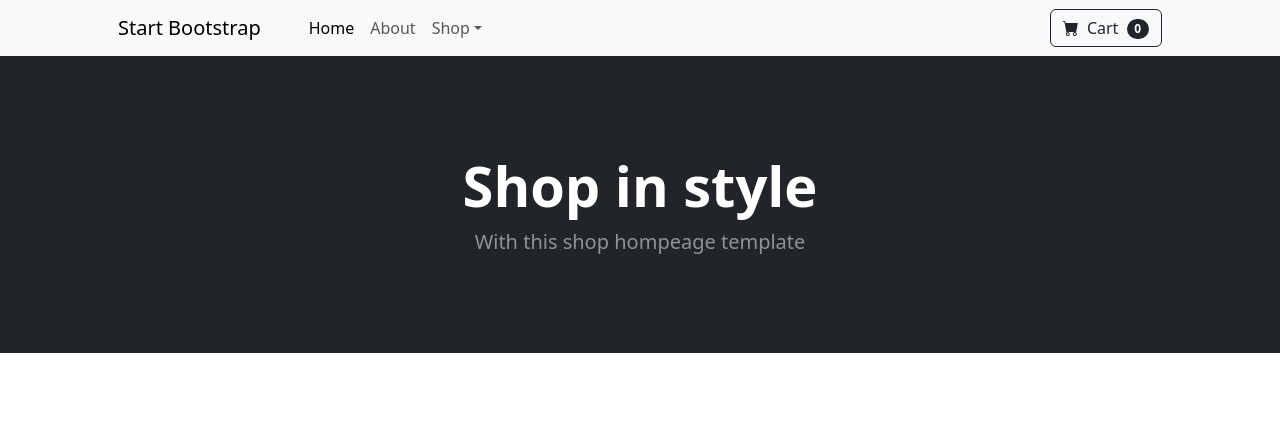
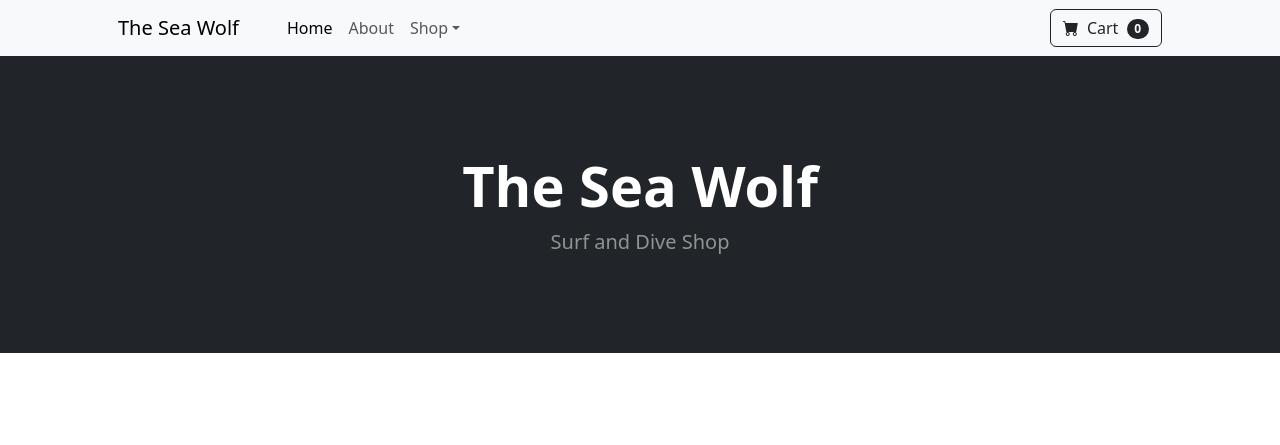
Before and after one commit to KristenM4/Django-Online-Shop, a Django app: page / in a window 1280 px wide. Shown: the top 445 px of the page. Run offline with Django 4.2, Linux system fonts and the light colour scheme; grey boxes labelled with a size stand in for pictures from a placeholder-image service; some libraries are stand-ins or nearby versions.

Commit message:
add shop name to navbar and home header

```diff
--- a/templates/base.html
+++ b/templates/base.html
@@ -16,7 +16,7 @@
     <!-- Navbar -->
     <nav class="navbar navbar-expand-lg navbar-light bg-light">
         <div class="container px-4 px-lg-5">
-            <a class="navbar-brand" href="#!">Start Bootstrap</a>
+            <a class="navbar-brand" href="/">The Sea Wolf</a>
             <button class="navbar-toggler" type="button" data-bs-toggle="collapse" data-bs-target="#navbarSupportedContent" aria-controls="navbarSupportedContent" aria-expanded="false" aria-label="Toggle navigation"><span class="navbar-toggler-icon"></span></button>
             <div class="collapse navbar-collapse" id="navbarSupportedContent">
                 <ul class="navbar-nav me-auto mb-2 mb-lg-0 ms-lg-4">
--- a/templates/home.html
+++ b/templates/home.html
@@ -5,8 +5,8 @@
 <header class="bg-dark py-5">
     <div class="container px-4 px-lg-5 my-5">
         <div class="text-center text-white">
-            <h1 class="display-4 fw-bolder">Shop in style</h1>
-            <p class="lead fw-normal text-white-50 mb-0">With this shop hompeage template</p>
+            <h1 class="display-4 fw-bolder">The Sea Wolf</h1>
+            <p class="lead fw-normal text-white-50 mb-0">Surf and Dive Shop</p>
         </div>
     </div>
 </header>
```
